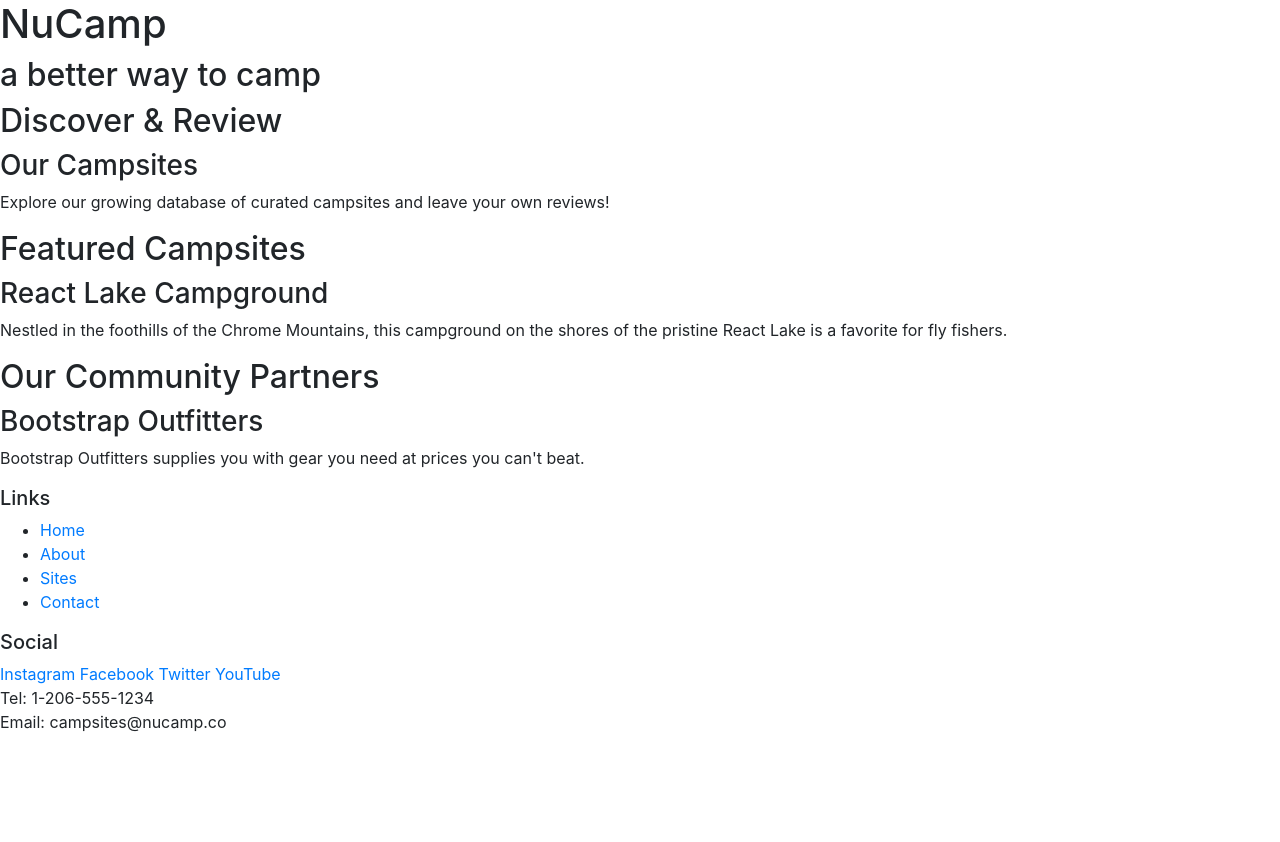
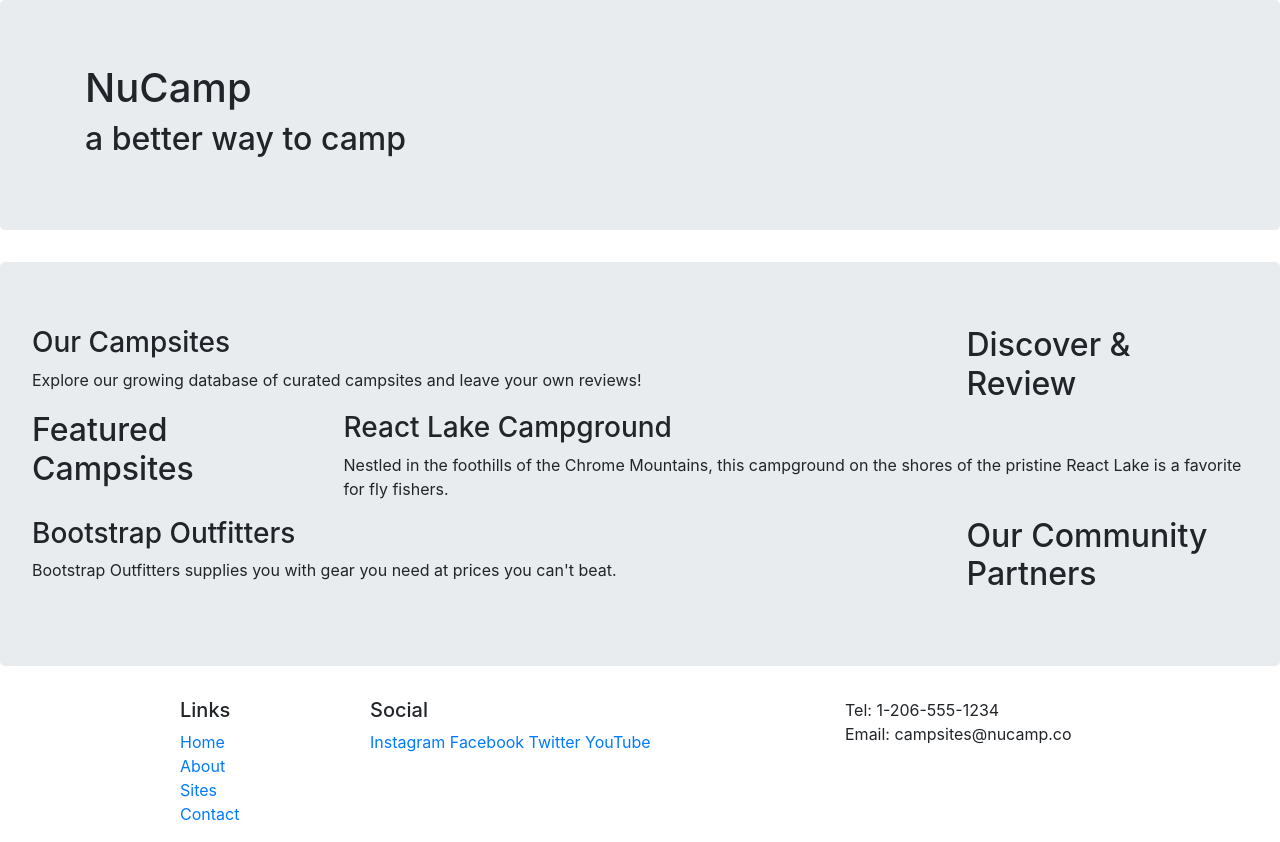
Before and after one commit to Kelly-Coding/nucampsite, a website: page index.html in a window 1280 px wide. Before the commit the page ends 800 px from the top, so only its background shows below. Drawn offline with nearby package versions, Linux system fonts and the light colour scheme.

Commit message:
Bootstrap Grid

```diff
--- a/index.html
+++ b/index.html
@@ -14,51 +14,76 @@
 
 <body>
 
-    <header>
-        <div>
+    <header class="jumbotron">
+        <div class="container">
+            <div class="row">
+                <div class="col">
                     <h1>NuCamp</h1>
                     <h2>a better way to camp</h2>
                 </div>
+            </div>
+         </div>
     </header>
 
-    <div>
+    <div class="jumbotron" class="container">
+            <div class="row">
+                <div class="col-sm-4 order-sm-last col-md-3">
                     <h2>Discover & Review</h2>
+                </div>
+                <div class="col">
                     <h3>Our Campsites</h3>
                     <p>Explore our growing database of curated campsites and leave your own reviews!</p>
             </div>
+        </div>
 
-    <div>
+            <div class="row">
+                <div class="col-sm-4 col-md-3">
                     <h2>Featured Campsites</h2>
+                </div>
+                <div class="col">
                     <h3>React Lake Campground</h3>
                     <p>Nestled in the foothills of the Chrome Mountains, this campground on the shores of the pristine React Lake is a favorite for fly fishers.</p>
             </div>
+        </div>
 
-    <div>
+
+            <div class="row">
+                <div class="col-sm-4 order-sm-last col-md-3">
                     <h2>Our Community Partners</h2>
+                </div>
+                <div class="col">
                     <h3>Bootstrap Outfitters</h3>
                     <p>Bootstrap Outfitters supplies you with gear you need at prices you can't beat.</p>
             </div>
+        </div>
+     </div>
+
     <footer>
-        <div>
+        <div class="container">
+            <div class="row">
+                <div class="col-4 col-sm-2 offset-1">
                         <h5>Links</h5>
-            <ul>
+                        <ul class="list-unstyled">
                             <li><a href="#">Home</a></li>
                             <li><a href="#">About</a></li>
                             <li><a href="#">Sites</a></li>
                             <li><a href="#">Contact</a></li>
                         </ul>
                     </div>
-        <div>
+                    <div class="col-6 col-sm-5">
                         <h5>Social</h5>
                         <a href="http://instagram.com/">Instagram</a>
                         <a href="http://facebook.com/">Facebook</a>
                         <a href="http://twitter.com/">Twitter</a>
                         <a href="http://youtube.com/">YouTube</a>
                     </div>
-        <div>
+                    <div class="col-sm-4">
                         Tel: 1-206-555-1234<br />
                         Email: campsites@nucamp.co
                     </div>
+            </div>
+        </div>
+
             </footer>
 
 <!-- jQuery must come first, then Popper.js, then the Bootstrap JavaScript plugins.-->
```
Lines whose indentation alone changed are shown as unchanged.
